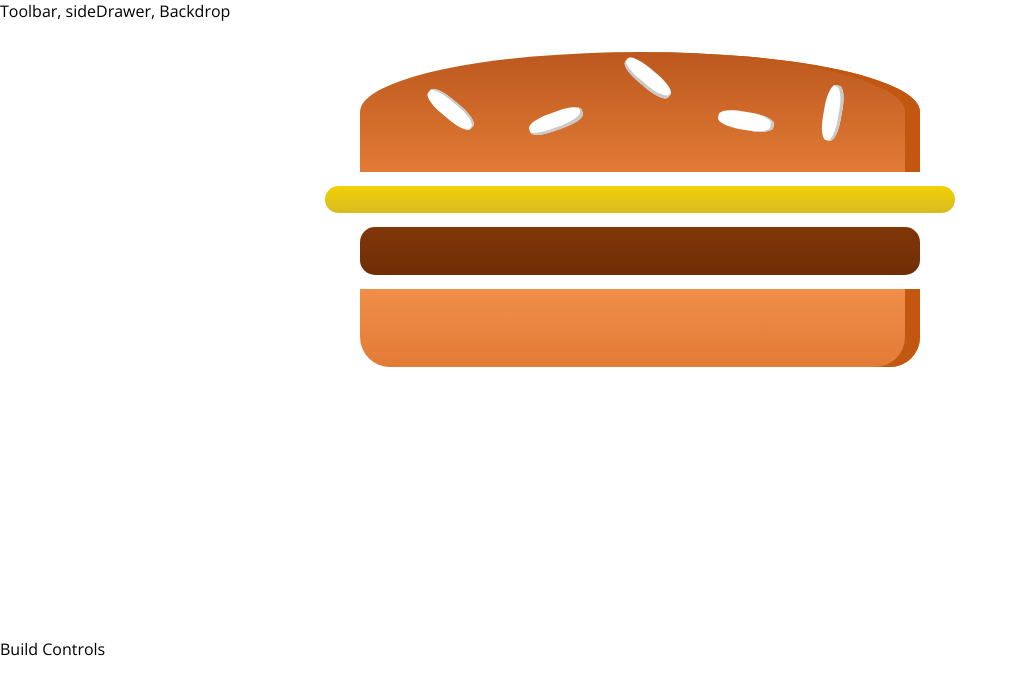
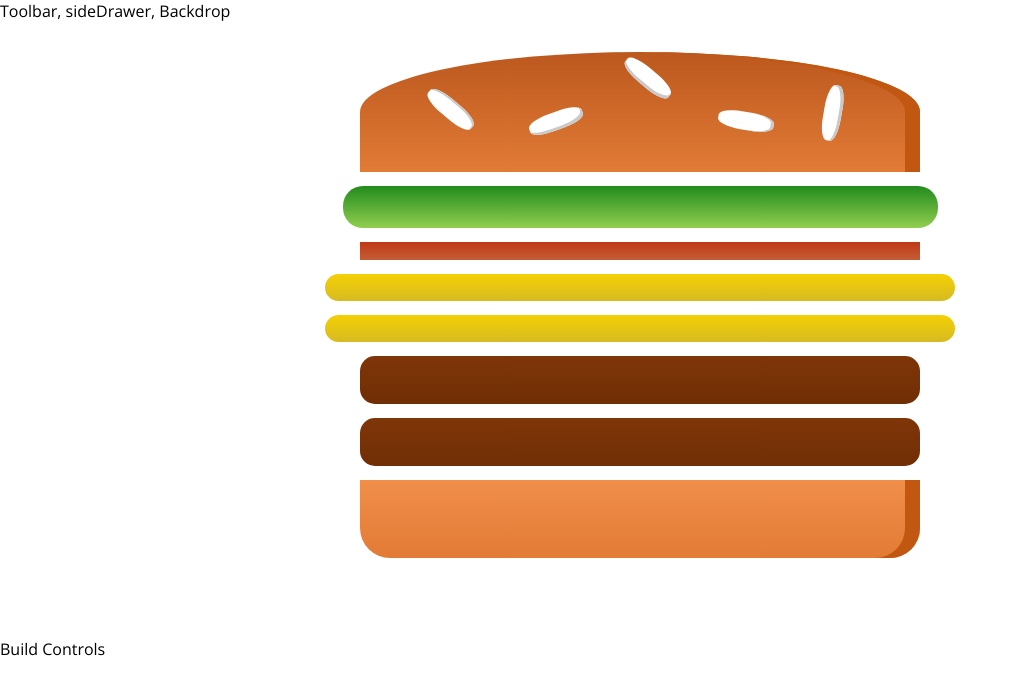
Before and after one commit to mrwhiterk/udemy-react-maximillian, a React app in the folder burger-builder-basic/: page / in a window 1280 px wide. Shown: the top 694 px of the page, without its empty margins (0-1018 px from the left). Built offline with nearby package versions, Linux system fonts and the light colour scheme.

Commit message:
creating burger dynamically with ingredient mapper that takes multiple quantities

```diff
--- a/burger-builder-basic/src/components/Burger/Burger.js
+++ b/burger-builder-basic/src/components/Burger/Burger.js
@@ -1,17 +1,21 @@
 import React from 'react'
 
 import classes from './Burger.css'
-import BurgerIngredient from './BurgerIngredient/BurgerIngredient';
+import BurgerIngredient from './BurgerIngredient/BurgerIngredient'
 
-const burger = (props) => {
+const burger = props => {
+  const transformedIngredients = Object.keys(props.ingredients).map(igKey => {
+    return [...Array(props.ingredients[igKey])].map((_, i) => {
+      return <BurgerIngredient key={igKey + i} type={igKey} />
+    })  // [,]
+  })
+
   return (
     <div className={classes.Burger}>
       <BurgerIngredient type="bread-top" />
-      <BurgerIngredient type="cheese" />
-      <BurgerIngredient type="meat" />
+      {transformedIngredients}
       <BurgerIngredient type="bread-bottom" />
     </div>
-
   )
 }
 
--- a/burger-builder-basic/src/containers/BurgerBuilder/BurgerBuilder.js
+++ b/burger-builder-basic/src/containers/BurgerBuilder/BurgerBuilder.js
@@ -5,10 +5,19 @@
 import Burger from '../../components/Burger/Burger'
 
 class BurgerBuilder extends Component {
+  state = {
+    ingredients: {
+      salad: 1,
+      bacon: 1,
+      cheese: 2,
+      meat: 2
+    }
+  }
+
   render() {
     return (
        <Aux>
-         <Burger />
+        <Burger ingredients={this.state.ingredients} />
          <div>Build Controls</div>
       </Aux>
     )
```
